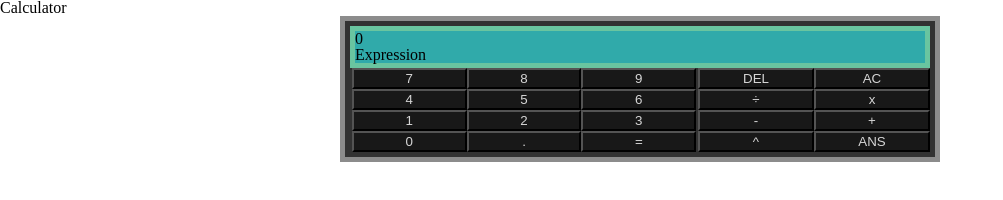
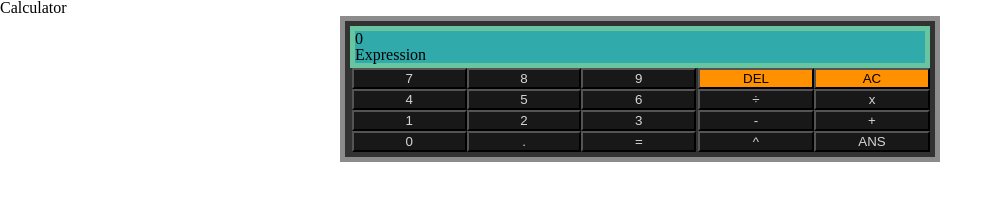
Before and after one commit to marcdtnguyen/calculator, a plain HTML site: page index.html in a window 1280 px wide. Shown: the whole page, without its empty margins (0-1003 px from the left). Drawn offline with Linux system fonts and the light colour scheme.

Commit message:
Add orange removal buttons

```diff
--- a/css/style.css
+++ b/css/style.css
@@ -52,3 +52,9 @@ button {
     background-color: rgb(24, 24, 24);
     color: rgb(214, 214, 214);
 }
+
+button[value='delete'],
+button[value='clear']{
+    background-color: rgb(255, 145, 1);
+    color: black
+}
```
